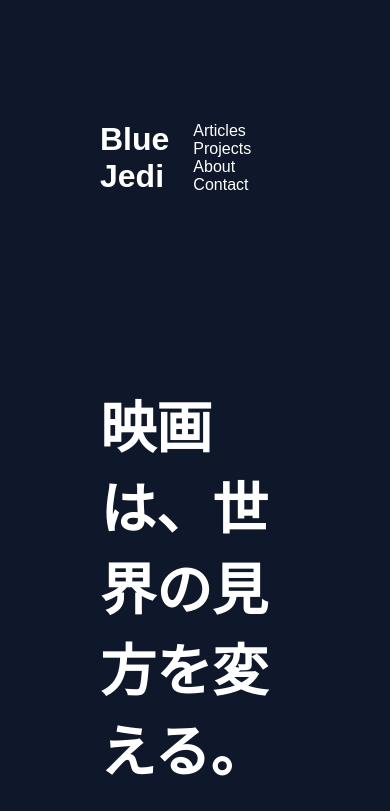
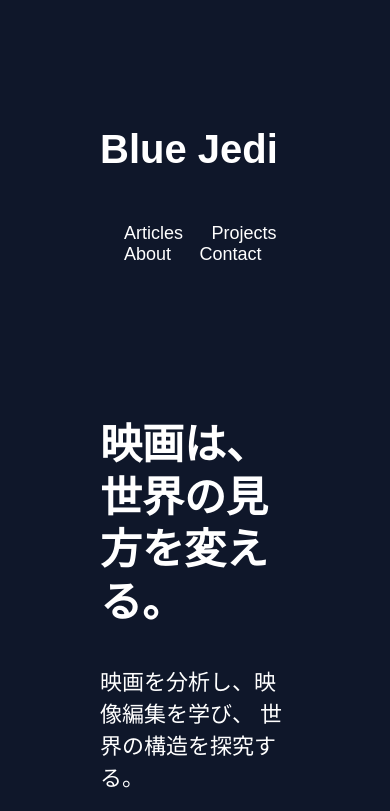
Before and after one commit to yotash/blue-jedi, a plain HTML site: page index.html in a window 390 px wide. Shown: the top 811 px of the page. Drawn offline with Linux system fonts and the light colour scheme.

Commit message:
Fix mobile header selectors

```diff
--- a/style.css
+++ b/style.css
@@ -222,27 +222,29 @@ nav a {
    Responsive
 ===================== */
 
+/* =====================
+   Responsive
+===================== */
+
 @media (max-width: 768px) {
-    .header__inner {
+
+    header {
         flex-direction: column;
         align-items: flex-start;
         gap: 24px;
     }
 
-    .header__logo {
+    header h1 {
         font-size: 40px;
     }
 
-    .header__nav {
+    nav {
         width: 100%;
-    }
-
-    .header__list {
         flex-wrap: wrap;
         gap: 12px 24px;
     }
 
-    .header__link {
+    nav a {
         font-size: 18px;
     }
 
@@ -251,6 +253,8 @@ nav a {
     }
 
     .hero__title {
-        font-size: 56px;
+        font-size: 42px;
+        line-height: 1.25;
     }
+
 }
```
